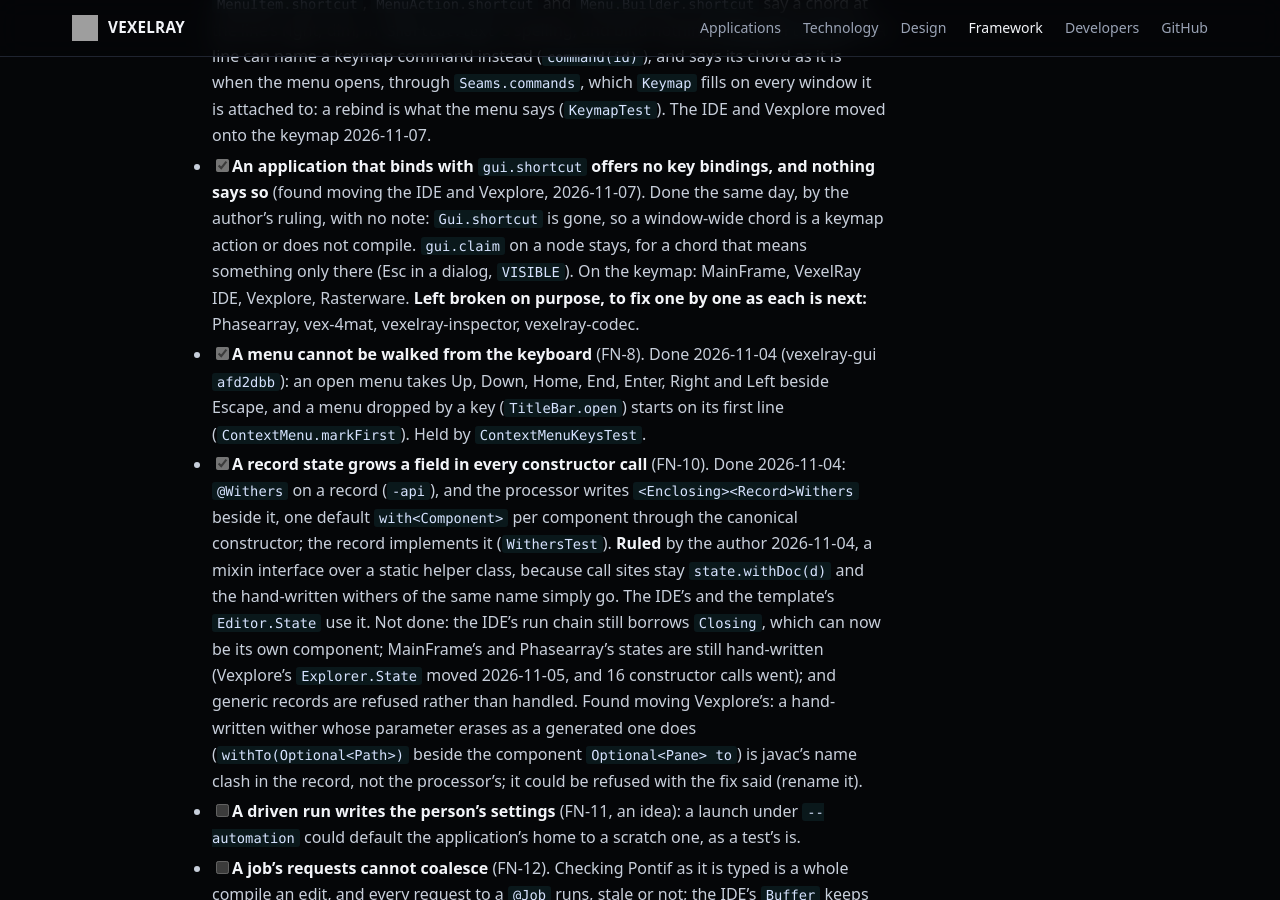
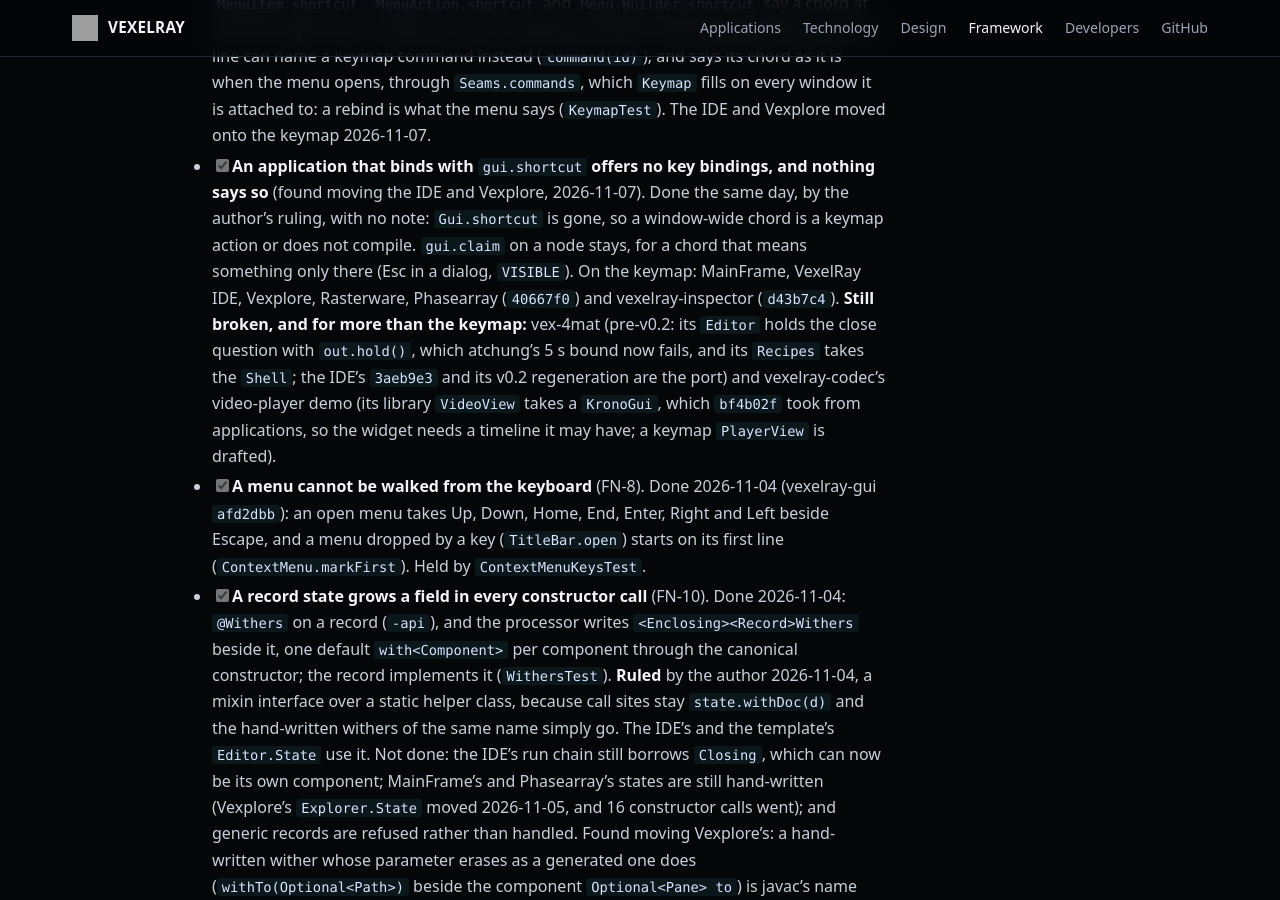
Before and after one commit to sibarum/vexelray-framework, a Jekyll site: the page built from docs/TODO.md, in a window 1280 px wide and 900 px high, scrolled down 33891 px. Built offline with Jekyll 4.4.1, drawn with Linux system fonts in a browser that asks for light colours; our own code applies the rules of GitHub Pages for plain Markdown files.

Commit message:
TODO: Phasearray and the Inspector on the keymap; vex-4mat and the codec demo drifted further
Co-Authored-By: Claude Opus 5.5 <noreply@anthropic.com>

```diff
--- a/docs/TODO.md
+++ b/docs/TODO.md
@@ -1223,9 +1223,12 @@ behind it, the first application `@Source @Destination` (`Runner`). The numbers
 - [x] **An application that binds with `gui.shortcut` offers no key bindings, and nothing says so** (found moving the
       IDE and Vexplore, 2026-11-07). Done the same day, by the author's ruling, with no note: `Gui.shortcut` is gone, so
       a window-wide chord is a keymap action or does not compile. `gui.claim` on a node stays, for a chord that means
-      something only there (Esc in a dialog, `VISIBLE`). On the keymap: MainFrame, VexelRay IDE, Vexplore, Rasterware.
-      **Left broken on purpose, to fix one by one as each is next:** Phasearray, vex-4mat, vexelray-inspector,
-      vexelray-codec.
+      something only there (Esc in a dialog, `VISIBLE`). On the keymap: MainFrame, VexelRay IDE, Vexplore, Rasterware,
+      Phasearray (`40667f0`) and vexelray-inspector (`d43b7c4`). **Still broken, and for more than the keymap:**
+      vex-4mat (pre-v0.2: its `Editor` holds the close question with `out.hold()`, which atchung's 5 s bound now
+      fails, and its `Recipes` takes the `Shell`; the IDE's `3aeb9e3` and its v0.2 regeneration are the port) and
+      vexelray-codec's video-player demo (its library `VideoView` takes a `KronoGui`, which `bf4b02f` took from
+      applications, so the widget needs a timeline it may have; a keymap `PlayerView` is drafted).
 - [x] **A menu cannot be walked from the keyboard** (FN-8). Done 2026-11-04 (vexelray-gui `afd2dbb`): an open menu
       takes Up, Down, Home, End, Enter, Right and Left beside Escape, and a menu dropped by a key (`TitleBar.open`)
       starts on its first line (`ContextMenu.markFirst`). Held by `ContextMenuKeysTest`.
```
